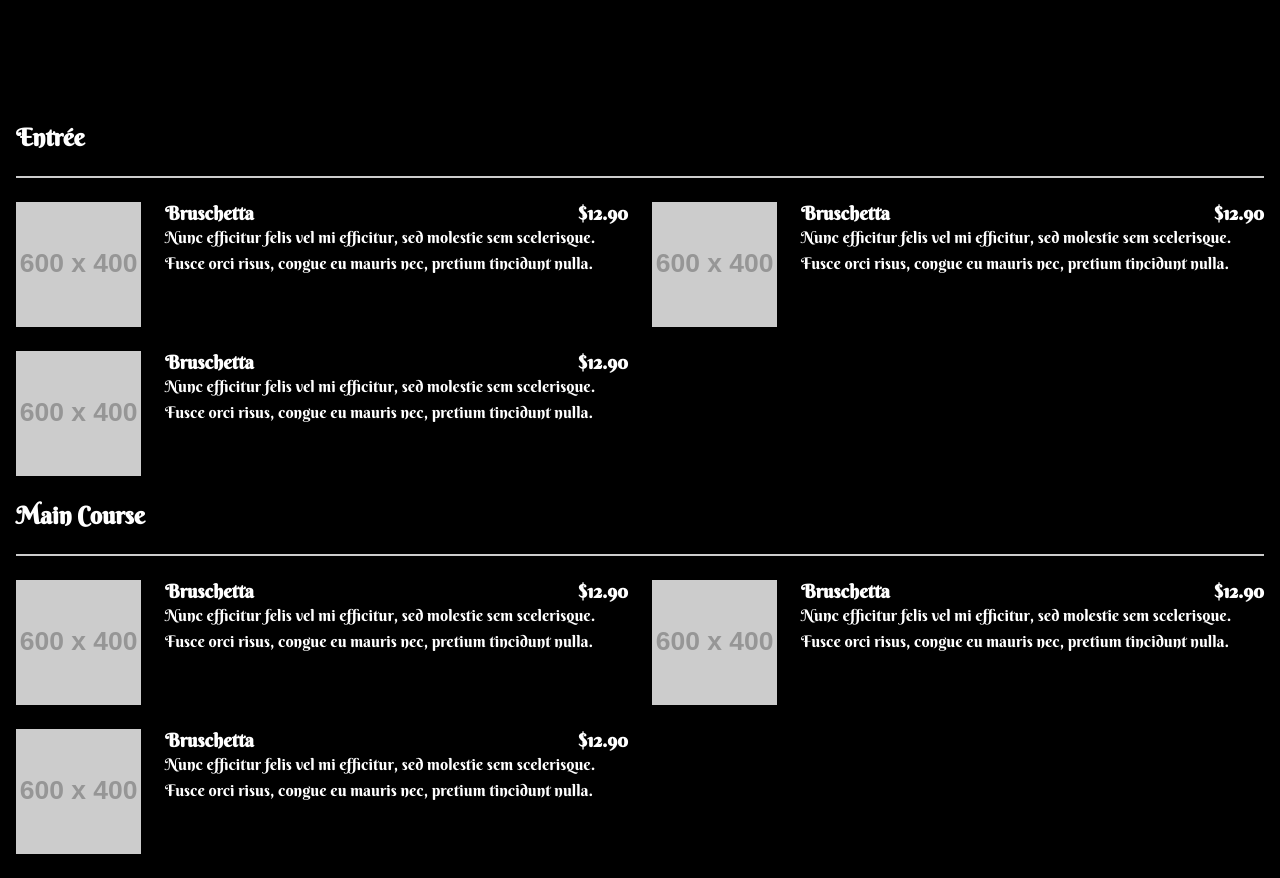
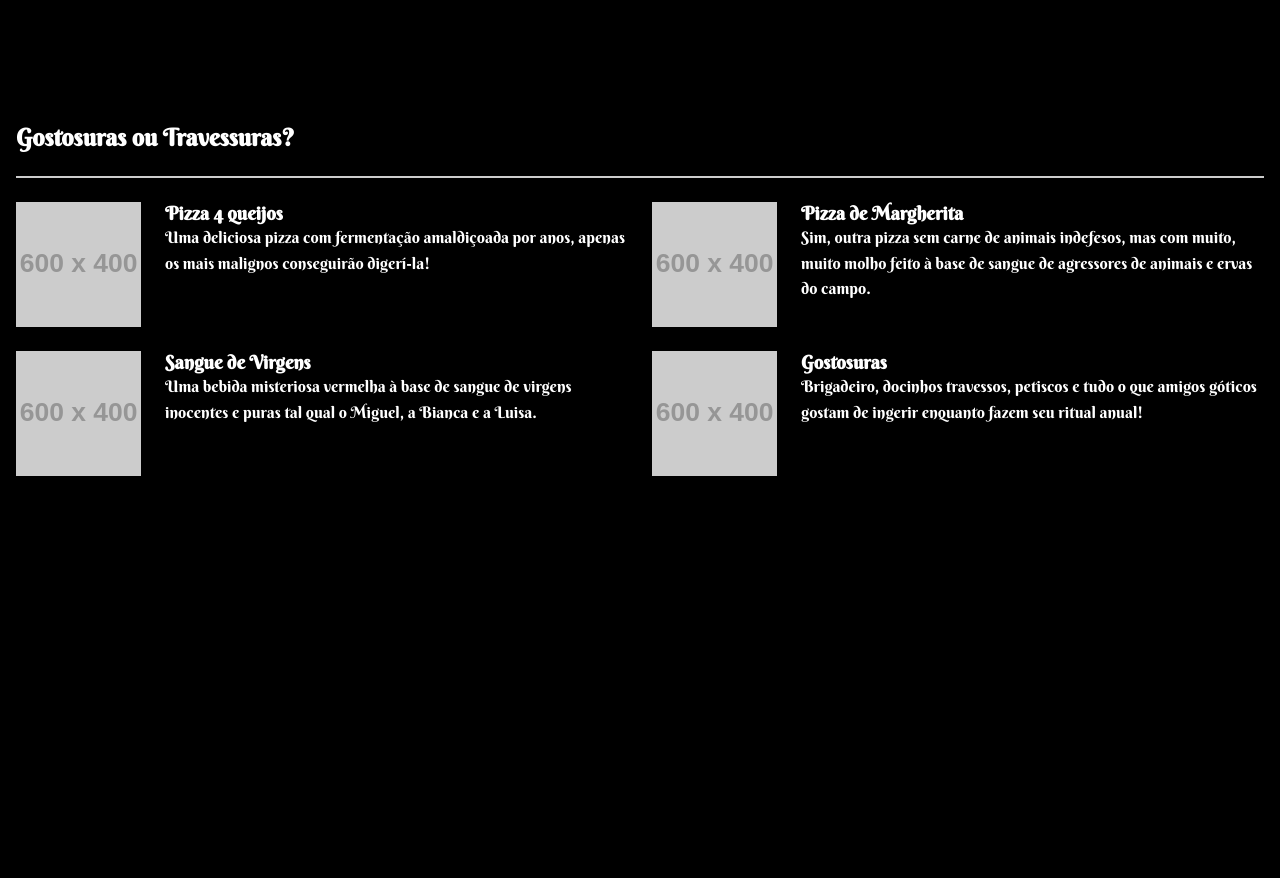
Before and after one commit to Vini-Casanova/Dia-do-terror, a React (Create React App) app: page /movies in a window 1280 px wide. Shown: the part 780-1658 px from the top of the page. After the commit the page ends 1280 px from the top, so only its background shows below. Built offline with nearby package versions, Linux system fonts and the light colour scheme.

Commit message:
:hammer: [hotfix] Altering menu itens

```diff
--- a/src/components/Menu.js
+++ b/src/components/Menu.js
@@ -6,9 +6,26 @@ import '../styles/Menu.css'
 const Menu = () => {
     return(
         <>
-        <div class="menu">
-        <h2 class="menu-group-heading">Entrée</h2>
+
+      <div class="menu">
+        <h2 class="menu-group-heading">Gostosuras ou Travessuras?</h2>
         <div class="menu-group">
+          <div class="menu-item">
+            <img
+              src="https://dummyimage.com/600x400/ccc/fff"
+              alt="Black Placeholder Image"
+              class="menu-item-img"
+            />
+            <div class="menu-item-text">
+              <h3 class="menu-item-heading">
+                <span class="menu-item-name">Pizza 4 queijos</span>
+
+              </h3>
+              <p class="menu-item-desc">
+                Uma deliciosa pizza com fermentação amaldiçoada por anos, apenas os mais malignos conseguirão digerí-la!
+              </p>
+            </div>
+          </div>
           <div class="menu-item">
             <img
               src="https://dummyimage.com/600x400/000/fff"
@@ -17,13 +34,27 @@ const Menu = () => {
             />
             <div class="menu-item-text">
               <h3 class="menu-item-heading">
-                <span class="menu-item-name">Bruschetta</span>
-                <span class="menu-item-price">$12.90</span>
+                <span class="menu-item-name">Pizza de Margherita</span>
+
               </h3>
               <p class="menu-item-desc">
-                Nunc efficitur felis vel mi efficitur, sed molestie sem
-                scelerisque. Fusce orci risus, congue eu mauris nec, pretium
-                tincidunt nulla.
+                Sim, outra pizza sem carne de animais indefesos, mas com muito, muito molho feito à base de sangue de agressores de animais e ervas do campo.
+              </p>
+            </div>
+          </div>
+          <div class="menu-item">
+            <img
+              src="https://dummyimage.com/600x400/000/fff"
+              alt="Black Placeholder Image"
+              class="menu-item-img"
+            />
+            <div class="menu-item-text">
+              <h3 class="menu-item-heading">
+                <span class="menu-item-name">Sangue de Virgens</span>
+
+              </h3>
+              <p class="menu-item-desc">
+                Uma bebida misteriosa vermelha à base de sangue de virgens inocentes e puras tal qual o Miguel, a Bianca e a Luisa.
               </p>
             </div>
           </div>
@@ -35,94 +66,16 @@ const Menu = () => {
             />
             <div class="menu-item-text">
               <h3 class="menu-item-heading">
-                <span class="menu-item-name">Bruschetta</span>
-                <span class="menu-item-price">$12.90</span>
+                <span class="menu-item-name">Gostosuras</span>
+
               </h3>
               <p class="menu-item-desc">
-                Nunc efficitur felis vel mi efficitur, sed molestie sem
-                scelerisque. Fusce orci risus, congue eu mauris nec, pretium
-                tincidunt nulla.
-              </p>
-            </div>
-          </div>
-          <div class="menu-item">
-            <img
-              src="https://dummyimage.com/600x400/000/fff"
-              alt="Black Placeholder Image"
-              class="menu-item-img"
-            />
-            <div class="menu-item-text">
-              <h3 class="menu-item-heading">
-                <span class="menu-item-name">Bruschetta</span>
-                <span class="menu-item-price">$12.90</span>
-              </h3>
-              <p class="menu-item-desc">
-                Nunc efficitur felis vel mi efficitur, sed molestie sem
-                scelerisque. Fusce orci risus, congue eu mauris nec, pretium
-                tincidunt nulla.
+                Brigadeiro, docinhos travessos, petiscos e tudo o que amigos góticos gostam de ingerir enquanto fazem seu ritual anual!
               </p>
             </div>
           </div>
         </div>
-      </div>
-      <div class="menu">
-        <h2 class="menu-group-heading">Main Course</h2>
-        <div class="menu-group">
-          <div class="menu-item">
-            <img
-              src="https://dummyimage.com/600x400/ccc/fff"
-              alt="Black Placeholder Image"
-              class="menu-item-img"
-            />
-            <div class="menu-item-text">
-              <h3 class="menu-item-heading">
-                <span class="menu-item-name">Bruschetta</span>
-                <span class="menu-item-price">$12.90</span>
-              </h3>
-              <p class="menu-item-desc">
-                Nunc efficitur felis vel mi efficitur, sed molestie sem
-                scelerisque. Fusce orci risus, congue eu mauris nec, pretium
-                tincidunt nulla.
-              </p>
-            </div>
-          </div>
-          <div class="menu-item">
-            <img
-              src="https://dummyimage.com/600x400/000/fff"
-              alt="Black Placeholder Image"
-              class="menu-item-img"
-            />
-            <div class="menu-item-text">
-              <h3 class="menu-item-heading">
-                <span class="menu-item-name">Bruschetta</span>
-                <span class="menu-item-price">$12.90</span>
-              </h3>
-              <p class="menu-item-desc">
-                Nunc efficitur felis vel mi efficitur, sed molestie sem
-                scelerisque. Fusce orci risus, congue eu mauris nec, pretium
-                tincidunt nulla.
-              </p>
-            </div>
-          </div>
-          <div class="menu-item">
-            <img
-              src="https://dummyimage.com/600x400/ccc/fff"
-              alt="Black Placeholder Image"
-              class="menu-item-img"
-            />
-            <div class="menu-item-text">
-              <h3 class="menu-item-heading">
-                <span class="menu-item-name">Bruschetta</span>
-                <span class="menu-item-price">$12.90</span>
-              </h3>
-              <p class="menu-item-desc">
-                Nunc efficitur felis vel mi efficitur, sed molestie sem
-                scelerisque. Fusce orci risus, congue eu mauris nec, pretium
-                tincidunt nulla.
-              </p>
-            </div>
-          </div>
-        </div>
+
       </div>
         </>
     )
```
